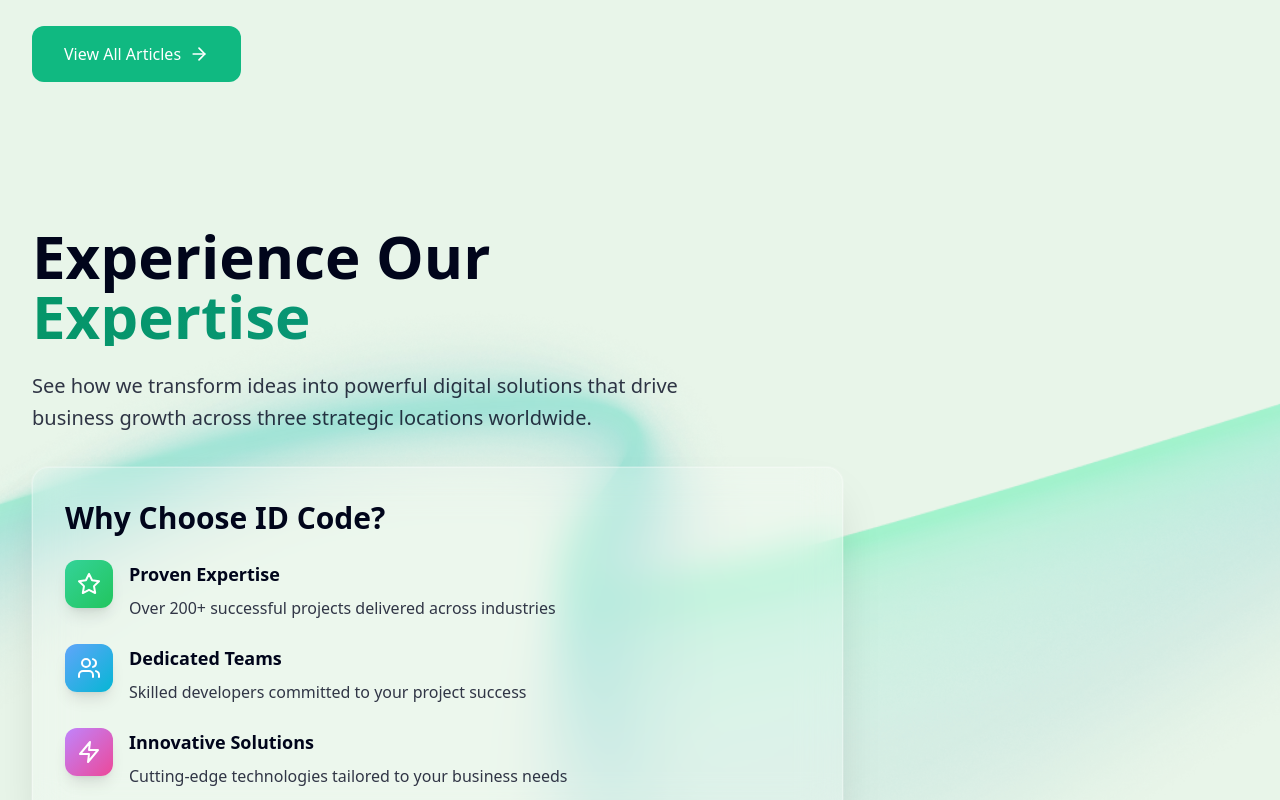
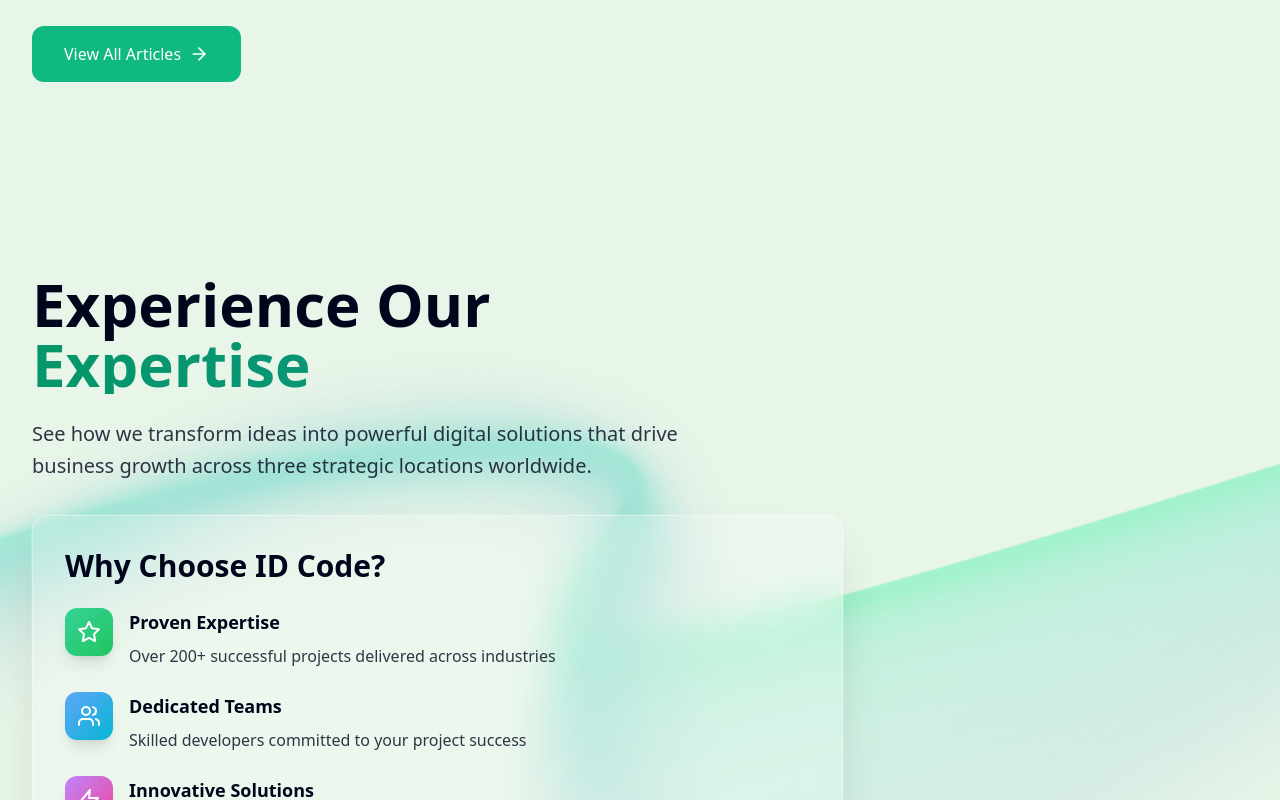
Before and after one commit to Mohamad4322/IDCode, a React (Vite) app: page / in a window 1280 px wide. Shown: the part 5680-6480 px from the top of the page. Built offline with nearby package versions, Linux system fonts and the light colour scheme.

Commit message:
style: adjust padding and background image scale in Experience Our Expertise section for improved layout

```diff
--- a/src/pages/Home.tsx
+++ b/src/pages/Home.tsx
@@ -449,7 +449,7 @@
       <ArticlesCarouselSection />
 
       {/* Experience Our Expertise Section */}
-      <section className="relative overflow-hidden pt-12 pb-5 min-h-screen" style={{ backgroundColor: '#E8F5E9' }}>
+      <section className="relative overflow-hidden py-24" style={{ backgroundColor: '#E8F5E9' }}>
         {/* Wave Background */}
         <div className="absolute inset-0">
           <img
@@ -458,13 +458,13 @@
             className="w-full h-full object-cover"
             style={{
               opacity: 0.3,
-              transform: 'scale(1.1)'
+              transform: 'scale(1.05)'
             }}
           />
         </div>
 
         {/* Content */}
-        <div className="relative z-10 max-w-7xl mx-auto px-4 sm:px-6 lg:px-8 h-full flex items-center">
+        <div className="relative z-10 max-w-7xl mx-auto px-4 sm:px-6 lg:px-8">
           <div className="w-full lg:w-2/3 space-y-8">
             {/* Section Header */}
             <motion.div
```
